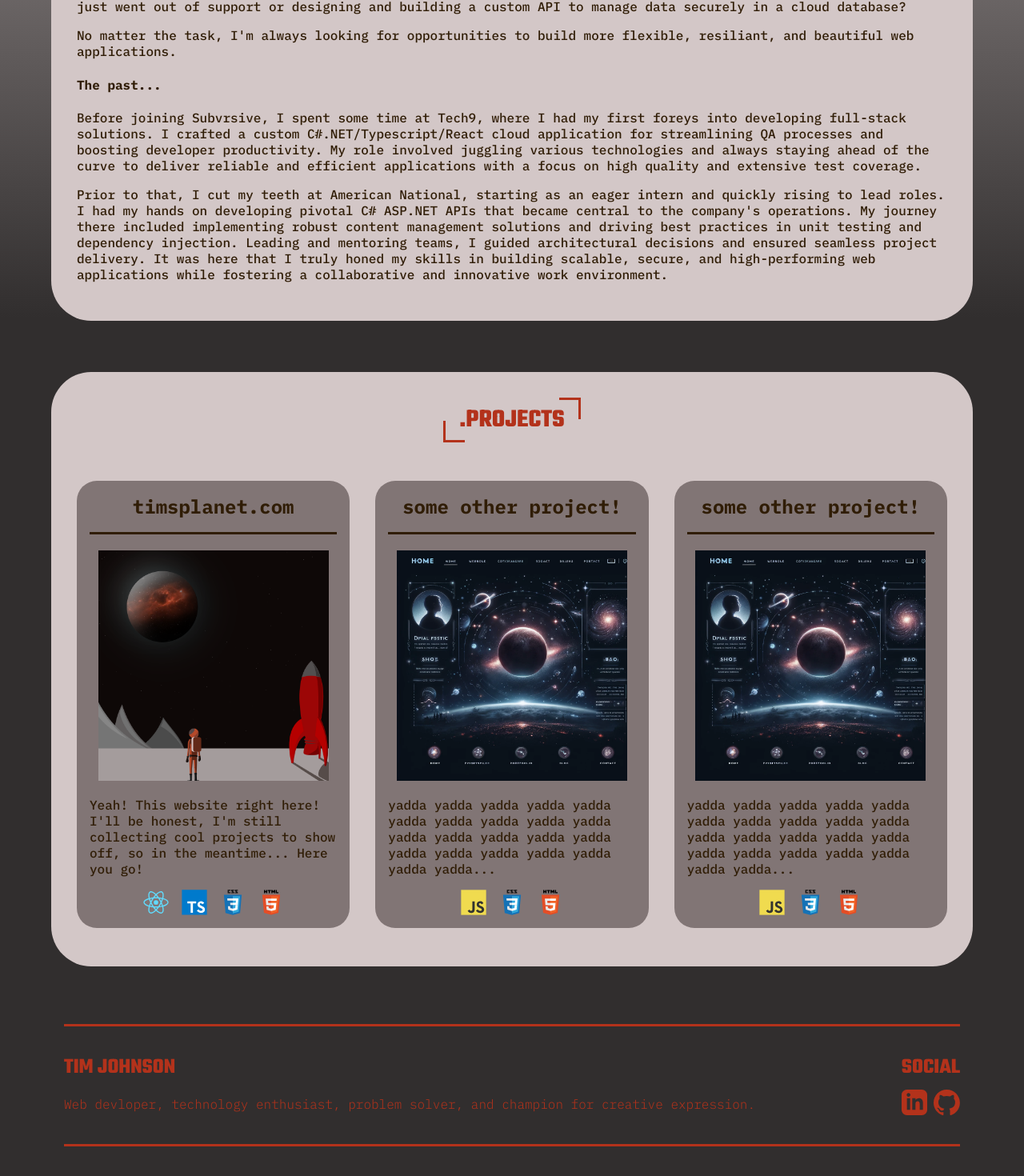
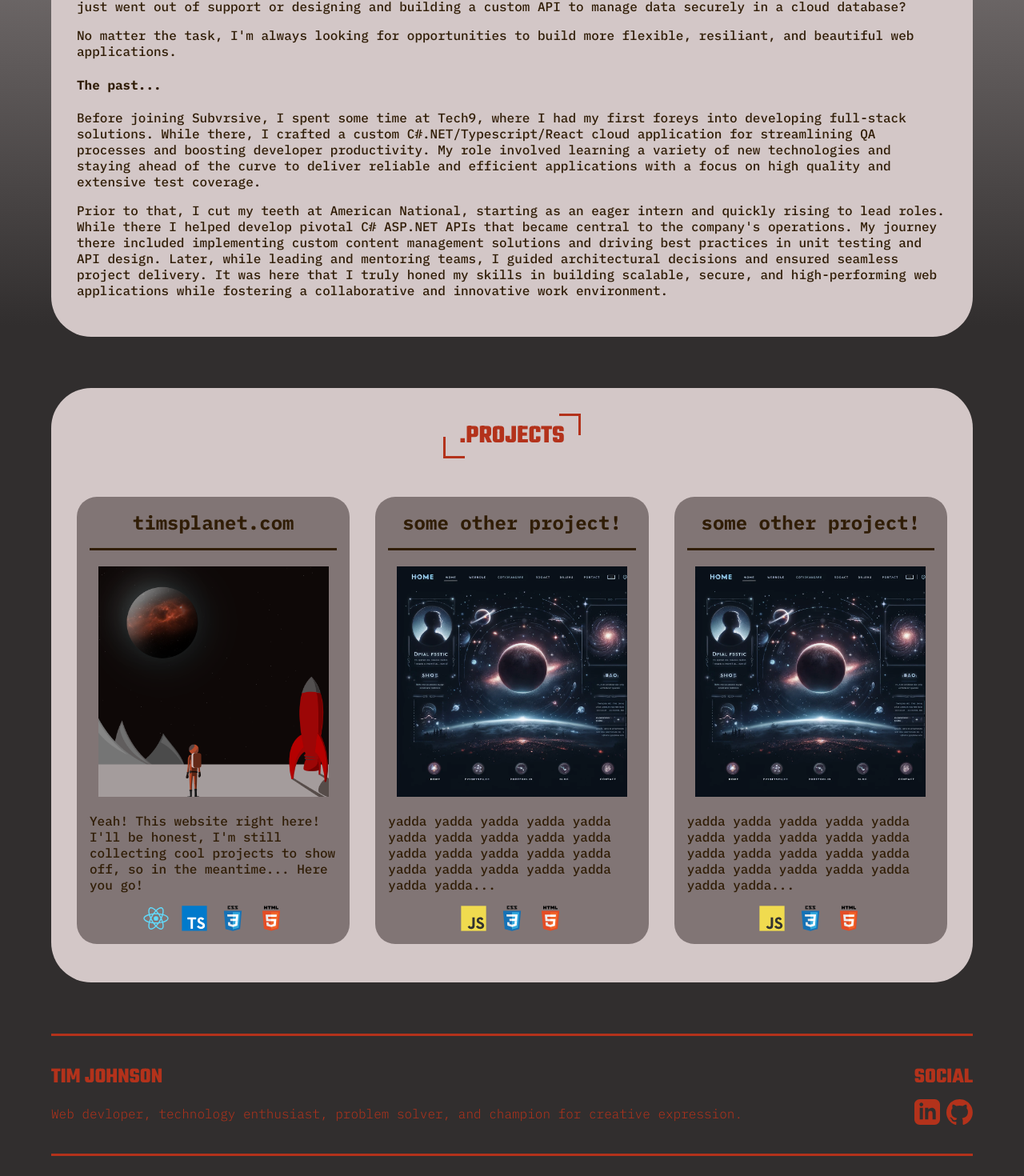
Before and after one commit to algori-tim/tims-planet-web, a React (Vite) app: page / in a window 1280 px wide. Shown: the part 1453-2923 px from the top of the page at 80% size. Built offline with nearby package versions, Linux system fonts and the light colour scheme.

Commit message:
style clean up

```diff
--- a/src/App.css
+++ b/src/App.css
@@ -24,7 +24,7 @@ canvas {
 
 #space-man-img {
   height: 25rem;
-  top: -5rem;
+  top: -7rem;
   position: absolute;
   left: 40%;
 }
--- a/src/Components/AboutMe/Aboutme.tsx
+++ b/src/Components/AboutMe/Aboutme.tsx
@@ -25,15 +25,16 @@ const AboutMe = () => {
       <h4>The past...</h4>
       <p>
         Before joining Subvrsive, I spent some time at Tech9, where I had my first foreys into developing full-stack
-        solutions. I crafted a custom C#.NET/Typescript/React cloud application for streamlining QA processes and
-        boosting developer productivity. My role involved juggling various technologies and always staying ahead of the
-        curve to deliver reliable and efficient applications with a focus on high quality and extensive test coverage.
+        solutions. While there, I crafted a custom C#.NET/Typescript/React cloud application for streamlining QA
+        processes and boosting developer productivity. My role involved learning a variety of new technologies and
+        staying ahead of the curve to deliver reliable and efficient applications with a focus on high quality and
+        extensive test coverage.
       </p>
       <p>
         Prior to that, I cut my teeth at American National, starting as an eager intern and quickly rising to lead
-        roles. I had my hands on developing pivotal C# ASP.NET APIs that became central to the company's operations. My
-        journey there included implementing robust content management solutions and driving best practices in unit
-        testing and dependency injection. Leading and mentoring teams, I guided architectural decisions and ensured
+        roles. While there I helped develop pivotal C# ASP.NET APIs that became central to the company's operations. My
+        journey there included implementing custom content management solutions and driving best practices in unit
+        testing and API design. Later, while leading and mentoring teams, I guided architectural decisions and ensured
         seamless project delivery. It was here that I truly honed my skills in building scalable, secure, and
         high-performing web applications while fostering a collaborative and innovative work environment.
       </p>
--- a/src/Components/Contact/Contact.css
+++ b/src/Components/Contact/Contact.css
@@ -8,6 +8,10 @@ dialog {
   padding: 2rem 2rem;
   border-radius: 50px;
   border: none;
+}
+
+dialog p {
+  margin-bottom: 3rem;
 }
 
 .dialog-overlay {
@@ -39,7 +43,7 @@ dialog {
 #close-contact {
   text-transform: uppercase;
   font-weight: bold;
-  font-size: large;
+  font-size: x-large;
   font-family: 'Teko', sans-serif;
   font-optical-sizing: auto;
   color: #b3321b;
--- a/src/Components/Contact/Contact.tsx
+++ b/src/Components/Contact/Contact.tsx
@@ -18,11 +18,7 @@ const Contact = () => {
     <div id='dialog-overlay' className='dialog-overlay'>
       <dialog id='contact-dialog'>
         <SectionHeader content='Want to Connect?' id='want-to-connect' />
-        <p>
-          To be fair, I've never been a fan of those <b>"contact me"</b> forms and if I want to get a hold of someone,
-          I'd usually prefer a more straight forward method. So here are some simple forms of contact, if you'd like to
-          chat.
-        </p>
+        <p>If you'd like to connect, feel free to shoot me an email or send me a message on LinkedIn.</p>
         <ul>
           <li>
             <img src='mail.svg' alt='mail icon' />
--- a/src/Components/Footer/Footer.css
+++ b/src/Components/Footer/Footer.css
@@ -4,17 +4,17 @@ footer p {
 
 footer {
   background-color: #312e2e;
-  padding: 0.5rem 5rem;
   display: flex;
   align-items: center;
   flex-direction: column;
 }
 
 .footer-top {
+  max-width: 95rem;
   border-top: #b3321b solid;
   margin-top: 4rem;
   padding-top: 2rem;
-  width: 100%;
+  width: 90%;
   display: flex;
   justify-content: space-between;
   text-transform: uppercase;
@@ -31,10 +31,11 @@ footer {
 }
 
 .footer-bottom {
+  max-width: 95rem;
   margin-top: 0.5rem;
   margin-bottom: 2rem;
   gap: 5rem;
-  width: 100%;
+  width: 90%;
   display: flex;
   justify-content: space-between;
   align-items: center;
@@ -59,6 +60,6 @@ img {
 
 @media (max-width: 600px) {
   footer {
-    padding: 0.5rem 2rem;
+    /* padding: 0.5rem 2rem; */
   }
 }
```
